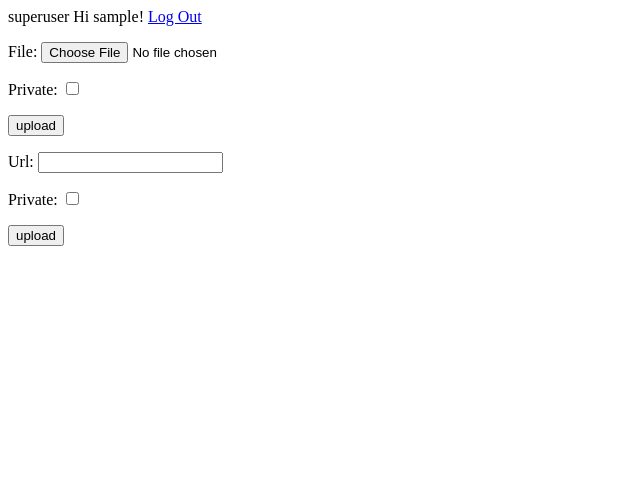
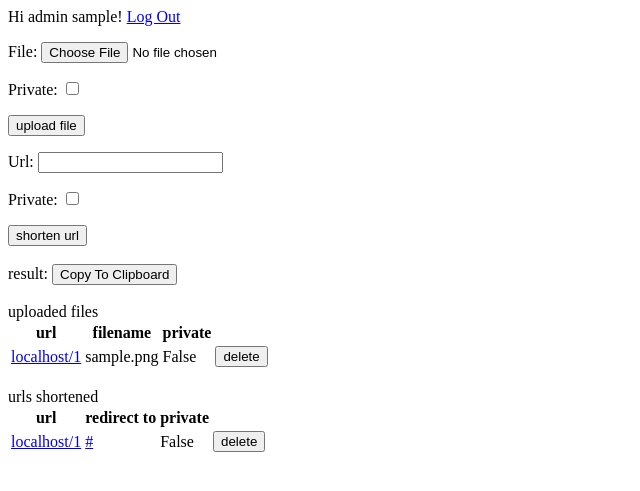
Before and after one commit to MBronko/Broncloud, a Django app: page / in a window 1280 px wide. Shown: the top 491 px of the page, without its empty margins (0-640 px from the left). Run offline with Django 4.2, Linux system fonts and the light colour scheme; a user stored in the database is signed in; tables that the repository leaves empty hold one stand-in row (values such as "Sample post").

Commit message:
Show uploaded files and allow removing them

```diff
--- a/fileserver/models.py
+++ b/fileserver/models.py
@@ -1,6 +1,8 @@
 from django.db import models
 
 from django.conf import settings
+from django.dispatch import receiver
+import os
 
 
 class Url(models.Model):
@@ -27,3 +29,14 @@ class IdBinding(models.Model):
 
     def __str__(self):
         return self.binding_id
+
+
+@receiver(models.signals.post_delete, sender=File)
+def auto_delete_file_on_delete(sender, instance, **kwargs):
+    """
+    Deletes file from filesystem
+    when corresponding `File` object is deleted.
+    """
+    if instance.file:
+        if os.path.isfile(instance.file.path):
+            os.remove(instance.file.path)
--- a/fileserver/urls.py
+++ b/fileserver/urls.py
@@ -4,5 +4,6 @@ from . import views
 urlpatterns = [
     path('', views.HomeView.as_view(), name='home'),
     path('url', views.shorten_url, name='url'),
+    path('delete/<str:resource_id>', views.delete_resource, name='delete'),
     path('<str:resource_id>', views.get_resource, name='resource'),
 ]
--- a/fileserver/views.py
+++ b/fileserver/views.py
@@ -14,15 +14,21 @@ from .models import File, IdBinding, Url
 class HomeView(View):
     def get(self, request, *args, **kwargs):
         if request.user.is_authenticated:
-            file_form = UserUploadFileForm()
+            file_form = UserUploadFileForm
             url_form = UserShortenUrlForm
+            posted_files = IdBinding.objects.filter(owner=request.user, file__isnull=False)
+            posted_urls = IdBinding.objects.filter(owner=request.user, url__isnull=False)
         else:
-            file_form = GuestUploadFileForm()
+            file_form = GuestUploadFileForm
             url_form = GuestShortenUrlForm
+            posted_files = []
+            posted_urls = []
 
         context = {
             'file_form': file_form,
             'url_form': url_form,
+            'posted_files': posted_files,
+            'posted_urls': posted_urls,
         }
 
         return render(request, 'home.html', context)
@@ -30,10 +36,10 @@ class HomeView(View):
     def post(self, request, *args, **kwargs):
         if request.user.is_authenticated:
             form = UserUploadFileForm(request.POST, request.FILES)
+            private = request.POST.get('private') == 'on'
         else:
             form = GuestUploadFileForm(request.POST, request.FILES)
-
-        print(request.POST, request.FILES, form.is_valid())
+            private = False
 
         if not form.is_valid():
             return HttpResponse('Invalid form data')
@@ -49,17 +55,20 @@ class HomeView(View):
         file.save()
 
         if request.user.is_authenticated:
-            IdBinding(file=file, binding_id=binding_id, owner=request.user).save()
+            IdBinding(file=file, binding_id=binding_id, owner=request.user, private=private).save()
         else:
             IdBinding(file=file, binding_id=binding_id).save()
 
-        return HttpResponse(f'{request.get_host()}/{binding_id}')
+        return HttpResponse(get_resource_url(request, binding_id))
 
 
 def get_resource(request, resource_id):
     resource_id = resource_id.split('.')[0]
     try:
         binding = IdBinding.objects.get(binding_id=resource_id)
+
+        if binding.private and not request.user.is_superuser and binding.owner != request.user:
+            return HttpResponse('Unauthorized access, only for owner')
 
         if binding.file:
             file = binding.file
@@ -84,16 +93,42 @@ def shorten_url(request):
 
     if request.user.is_authenticated:
         form = UserShortenUrlForm(request.POST)
+        private = request.POST.get('private') == 'on'
     else:
         form = GuestShortenUrlForm(request.POST)
+        private = False
 
     if not form.is_valid():
         return HttpResponse('Invalid form data')
 
-    url = Url(url=request.POST['url'])
+    url = Url(redirect_url=request.POST['url'])
     url.save()
 
     binding_id = random_binding_id()
-    IdBinding(url=url, binding_id=binding_id).save()
 
-    return HttpResponse(f'{request.get_host()}/{binding_id}')
+    if request.user.is_authenticated:
+        IdBinding(url=url, binding_id=binding_id, owner=request.user, private=private).save()
+    else:
+        IdBinding(url=url, binding_id=binding_id).save()
+
+    return HttpResponse(get_resource_url(request, binding_id))
+
+
+def delete_resource(request, resource_id):
+    try:
+        binding = IdBinding.objects.get(binding_id=resource_id)
+
+        if binding.owner != request.user:
+            return HttpResponse('Only owner can remove resource')
+
+        if binding.file:
+            binding.file.delete()
+
+        if binding.url:
+            binding.url.delete()
+
+        binding.delete()
+        return redirect('home')
+
+    except IdBinding.DoesNotExist as e:
+        return HttpResponse('Invalid resource id')
--- a/templates/home.html
+++ b/templates/home.html
@@ -4,21 +4,88 @@
 
 {% block content %}
 {% if user.is_authenticated %}
-    {% if user.is_superuser %}
-        superuser
-    {% endif %}
-  Hi {{ user.username }}!
+  Hi {% if user.is_superuser %}admin{% endif %} {{ user.username }}!
   <a href="{% url 'logout' %}">Log Out</a>
 {% else %}
   <p>You are not logged in</p>
   <a href="{% url 'login' %}">Log In</a>
 {% endif %}
-<form method="post" action="/" enctype="multipart/form-data">
+<form method="post" action="/" enctype="multipart/form-data" id="file_form">
     {{ file_form.as_p }}
-    <button type="submit">upload</button>
+    <button type="submit">upload file</button>
 </form>
-<form method="post" action="/url" enctype="multipart/form-data">
+<form method="post" action="/url" enctype="multipart/form-data" id="url_form">
     {{ url_form.as_p }}
-    <button type="submit">upload</button>
+    <button type="submit">shorten url</button>
 </form>
+
+<br>
+result: <span id="result_url"></span> <button onclick="copy_url()">Copy To Clipboard</button>
+<br>
+
+<script>
+async function submit_form(e) {
+    e.preventDefault();
+
+    let form = e.target;
+    let formdata = new FormData(form)
+    let req = {
+        method: form.method,
+        body: formdata
+    }
+
+    let response = await fetch(form.action, req);
+    let result = await response.text();
+
+    let url = document.getElementById('result_url');
+    url.innerText = result;
+
+    console.log(result);
+    {#location.reload();#}
+}
+
+document.getElementById('file_form').onsubmit = submit_form;
+document.getElementById('url_form').onsubmit = submit_form;
+
+function copy_url(){
+    let url = document.getElementById('result_url');
+
+    navigator.clipboard.writeText(url.innerText);
+}
+</script>
+
+{% if user.is_authenticated %}
+<br>
+uploaded files
+<table>
+    <tr><th>url</th><th>filename</th><th>private</th></tr>
+    {% for binding in posted_files %}
+        <tr>
+            <td><a href="/{{ binding.binding_id }}">{{ request.get_host }}/{{ binding.binding_id }}</a></td>
+            <td>{{ binding.file.filename }}</td>
+            <td>{{ binding.private }}</td>
+            <td><form action="/delete/{{ binding.binding_id }}" method="post">
+                {% csrf_token %}
+                <button type="submit">delete</button>
+            </form></td>
+        </tr>
+    {% endfor %}
+</table>
+<br>
+urls shortened
+<table>
+    <tr><th>url</th><th>redirect to</th><th>private</th></tr>
+    {% for binding in posted_urls %}
+        <tr>
+            <td><a href="/{{ binding.binding_id }}">{{ request.get_host }}/{{ binding.binding_id }}</a></td>
+            <td><a href="{{ binding.url.redirect_url }}">{{ binding.url.redirect_url }}</a></td>
+            <td>{{ binding.private }}</td>
+            <td><form action="/delete/{{ binding.binding_id }}" method="post">
+                {% csrf_token %}
+                <button type="submit">delete</button>
+            </form></td>
+        </tr>
+    {% endfor %}
+</table>
+{% endif %}
 {% endblock %}
```
Also changed, not shown: fileserver/tools.py (+5 -3 lines).
